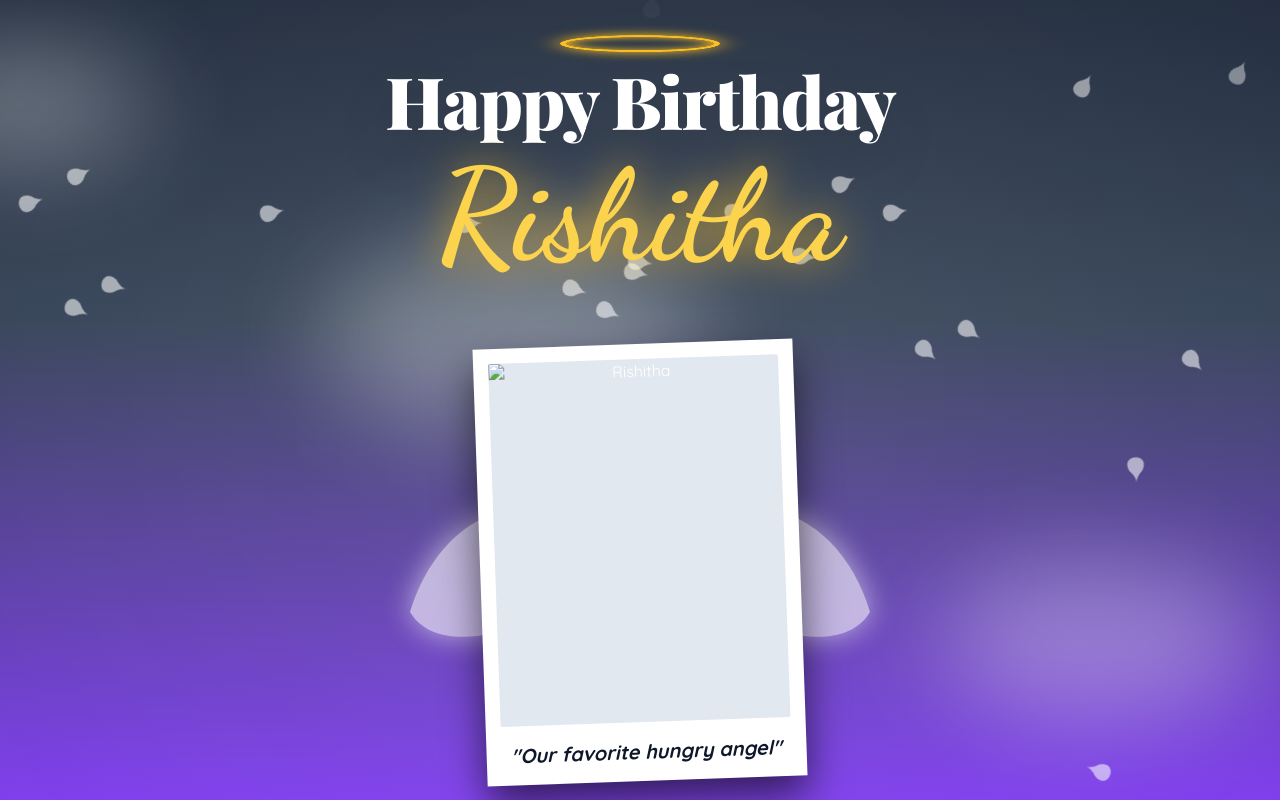
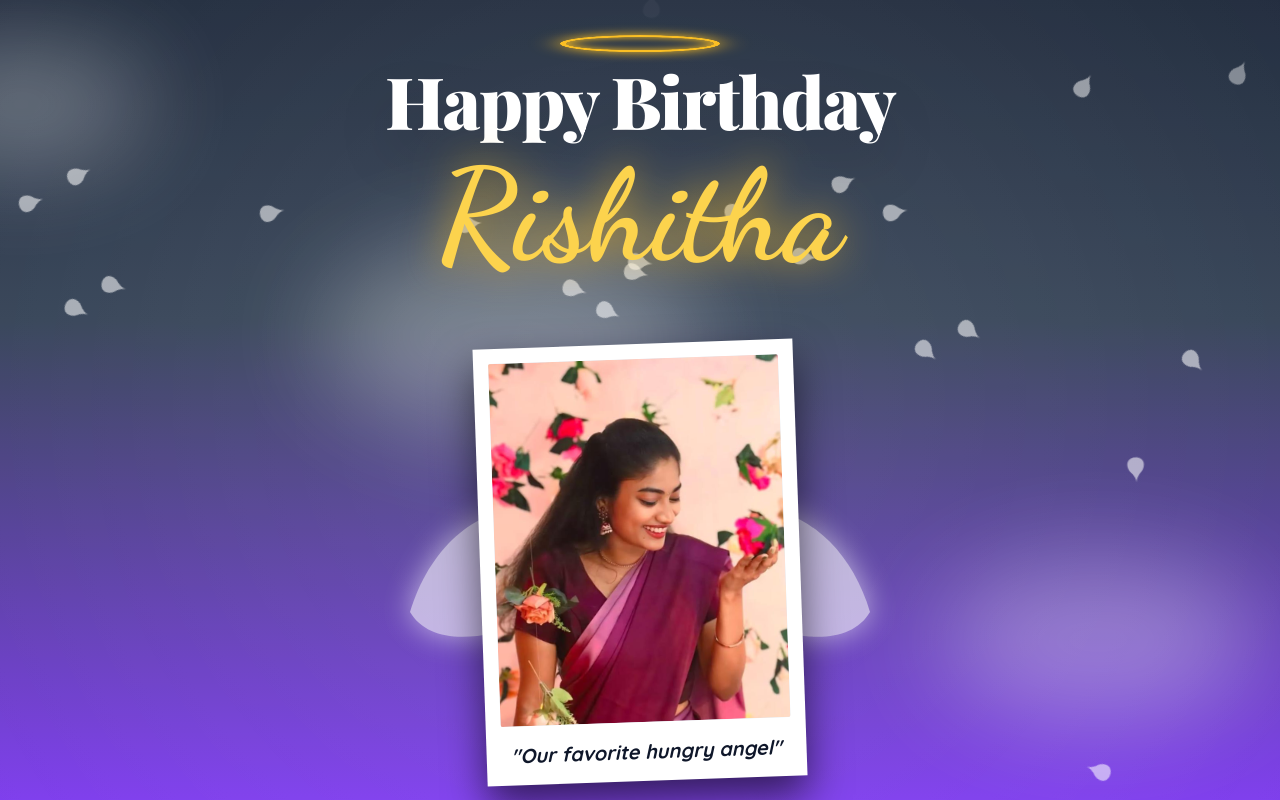
Before and after one commit to DarkKnight-Batman/Rishitha_Birthday, a plain HTML site: page index.html in a window 1280 px wide. Shown: the top 800 px of the page. Drawn offline with nearby package versions, Linux system fonts and the light colour scheme; a web font is replaced by a local one.

Commit message:
Update image source in index.html

```diff
--- a/index.html
+++ b/index.html
@@ -169,7 +169,7 @@
             <div class="photo-container max-w-xs w-full">
                 <div class="bg-slate-200 w-full aspect-[4/5] flex items-center justify-center overflow-hidden rounded-sm relative">
                     <!-- CHANGE THE PATH BELOW TO YOUR IMAGE FILE -->
-                    <img id="main-img" src="./WhatsApp Image 2026-02-18 at 1.21.37 PM.jpeg" alt="Rishitha" class="w-full h-full object-cover">
+                    <img id="main-img" src="./RR.jpeg" alt="Rishitha" class="w-full h-full object-cover">
                 </div>
                 <div class="mt-4 text-slate-900 font-bold italic text-xl">"Our favorite hungry angel"</div>
             </div>
```
